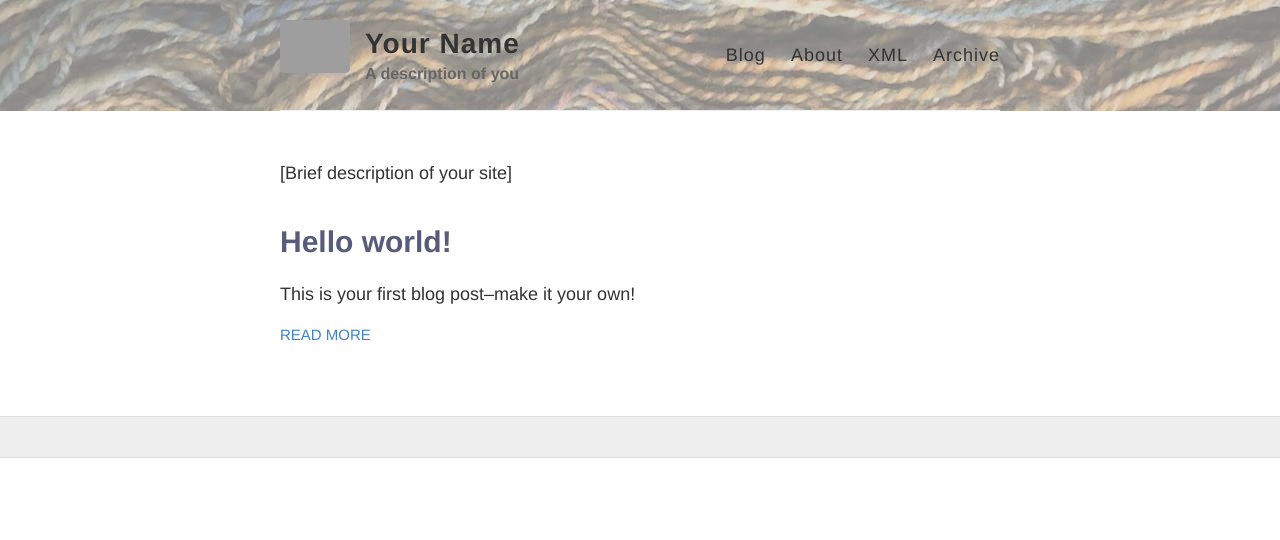
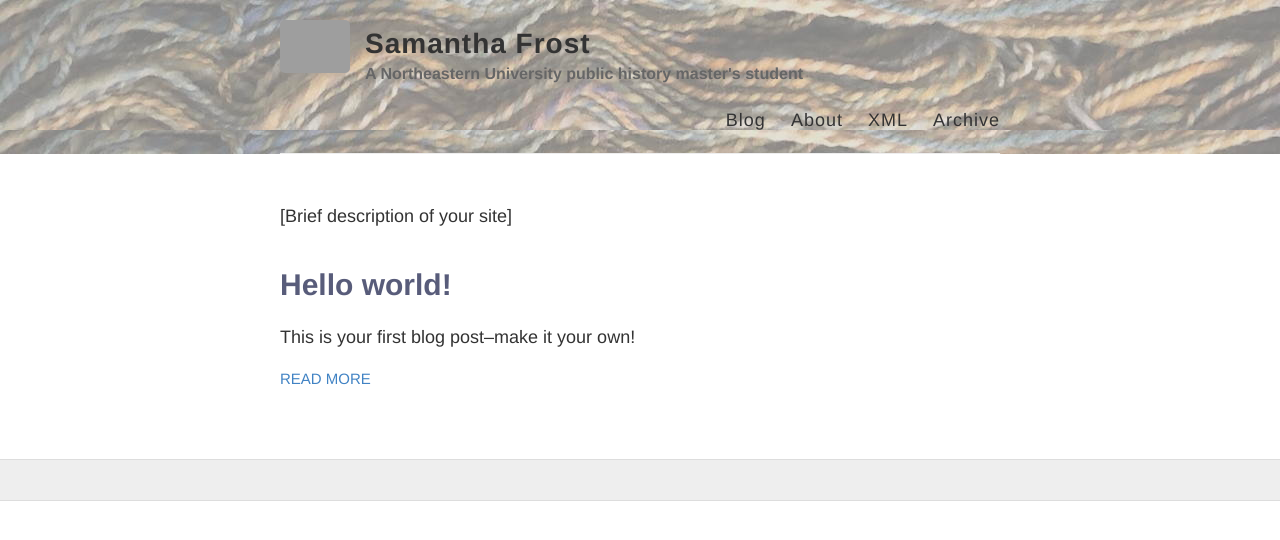
Before and after one commit to samanthafrost/samanthafrost.github.io, a Jekyll site: the page built from index.html, in a window 1280 px wide. Shown: the top 540 px of the page. Built offline with Jekyll 4.4.1, drawn with Linux system fonts in a browser that asks for light colours; grey boxes are pictures that could not be loaded.

Commit message:
Update _config.yml

```diff
--- a/_config.yml
+++ b/_config.yml
@@ -3,33 +3,17 @@
 #
 
 # Name of your site (displayed in the header)
-name: Your Name
+name: Samantha Frost
 
 # Short bio or description (displayed in the header)
-description: A description of you
+description: A Northeastern University public history master's student
 
 # URL of your avatar or profile pic
-avatar: https://raw.githubusercontent.com/[yourusername]/[yourusername].github.io/master/images/[filename].jpg
+avatar: https://raw.githubusercontent.com/[samanthafrost]/[samanthafrost].github.io/master/images/[IMG_7382].jpg
 
 #
 # Flags below are optional
 #
-
-# Includes an icon in the footer for each username you enter
-footer-links:
-  dribbble:
-  email:
-  facebook:
-  flickr:
-  github:
-  instagram:
-  linkedin:
-  pinterest:
-  rss: # just type anything here for a working RSS icon
-  twitter:
-  stackoverflow: # your stackoverflow profile, e.g. "users/50476/bart-kiers"
-  youtube: # channel/<your_long_string> or user/<user-name>
-  googleplus: # anything in your profile username that comes after plus.google.com/
 
 
 # Enter your Disqus shortname (not your username) to enable commenting on posts
```
